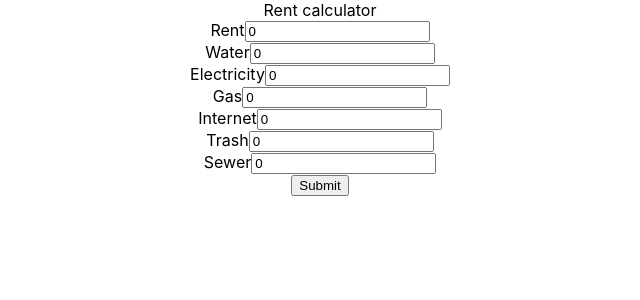
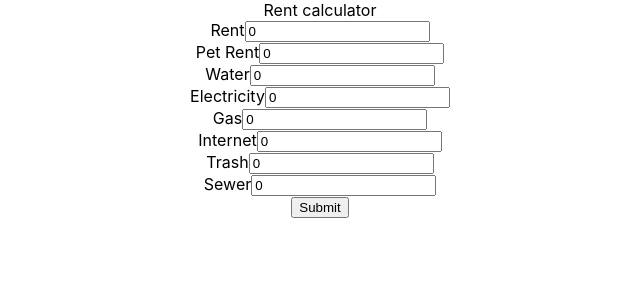
Before and after one commit to juneja2/tco-calculator, a React (Create React App) app: page / in a window 1280 px wide. Shown: the top 300 px of the page, without its empty margins (320-960 px from the left). Built offline with nearby package versions, Linux system fonts and the light colour scheme.

Commit message:
Add pet rent to the rent calculator

```diff
--- a/src/components/EstimatedCost/EstimatedCost.js
+++ b/src/components/EstimatedCost/EstimatedCost.js
@@ -2,6 +2,7 @@ import { useSelector } from "react-redux";
 
 function EstimatedCost() {
   const rent = parseFloat(useSelector((state) => state.rentCalculator.rent));
+  const petRent = parseFloat(useSelector((state) => state.rentCalculator.petRent));
   const water = parseFloat(useSelector((state) => state.rentCalculator.water));
   const electricity = parseFloat(useSelector((state) => state.rentCalculator.electricity));
   const gas = parseFloat(useSelector((state) => state.rentCalculator.gas));
@@ -9,7 +10,7 @@ function EstimatedCost() {
   const trash = parseFloat(useSelector((state) => state.rentCalculator.trash));
   const sewer = parseFloat(useSelector((state) => state.rentCalculator.sewer));
 
-  const estimatedCost = rent + water + electricity + gas + internet + trash + sewer;
+  const estimatedCost = rent + petRent + water + electricity + gas + internet + trash + sewer;
 
   return (
     <div>Estimated Cost = {estimatedCost}</div>
--- a/src/components/RentCalculatorForm/RentCalculatorForm.js
+++ b/src/components/RentCalculatorForm/RentCalculatorForm.js
@@ -1,6 +1,6 @@
 import React, { useState } from 'react';
 import { useDispatch, useSelector } from 'react-redux';
-import { setRent, setWater, setElectricity, setGas, setInternet, setTrash, setSewer } from '../../redux/slices/rentCalculatorSlice';
+import { setRent, setPetRent, setWater, setElectricity, setGas, setInternet, setTrash, setSewer } from '../../redux/slices/rentCalculatorSlice';
 import DecimalInput from '../DecimalInput/DecimalInput';
 import EstimatedCost from '../EstimatedCost/EstimatedCost';
 
@@ -8,6 +8,7 @@ function RentCalculatorForm() {
   const [showEstimatedCost, setShowEstimatedCost] = useState(false);
 
   const rent = useSelector((state) => state.rentCalculator.rent);
+  const petRent = useSelector((state) => state.rentCalculator.petRent);
   const water = useSelector((state) => state.rentCalculator.water);
   const electricity = useSelector((state) => state.rentCalculator.electricity);
   const gas = useSelector((state) => state.rentCalculator.gas);
@@ -18,6 +19,7 @@ function RentCalculatorForm() {
   const dispatch = useDispatch();
 
   const onRentChange = (value) => dispatch(setRent(value));
+  const onPetRentChange = (value) => dispatch(setPetRent(value));
   const onWaterChange = (value) => dispatch(setWater(value));
   const onElectricityChange = (value) => dispatch(setElectricity(value));
   const onGasChange = (value) => dispatch(setGas(value));
@@ -34,6 +36,7 @@ function RentCalculatorForm() {
   return (
     <form onSubmit={handleSubmit}>
       <DecimalInput name="Rent" value={rent} onChange={onRentChange} placeholder={1591.21} />
+      <DecimalInput name="Pet Rent" value={petRent} onChange={onPetRentChange} placeholder={50.37} />
       <DecimalInput name="Water" value={water} onChange={onWaterChange} placeholder={31.21} />
       <DecimalInput name="Electricity" value={electricity} onChange={onElectricityChange} placeholder={100.57} />
       <DecimalInput name="Gas" value={gas} onChange={onGasChange} placeholder={50.62} />
--- a/src/redux/slices/rentCalculatorSlice.js
+++ b/src/redux/slices/rentCalculatorSlice.js
@@ -2,6 +2,7 @@ import { createSlice } from '@reduxjs/toolkit';
 
 const initialState = {
   rent: 0,
+  petRent: 0,
   water: 0,
   electricity: 0,
   gas: 0,
@@ -23,6 +24,9 @@ export const rentCalculatorSlice = createSlice({
       // which detects changes to a "draft state" and produces a brand new
       // immutable state based off those changes
       state.rent = action.payload;
+    },
+    setPetRent: (state, action) => {
+      state.petRent = action.payload;
     },
     setWater: (state, action) => {
       state.water = action.payload;
@@ -48,6 +52,7 @@ export const rentCalculatorSlice = createSlice({
 export const {
   resetRentCalculatorState,
   setRent,
+  setPetRent,
   setWater,
   setElectricity,
   setGas,
```
